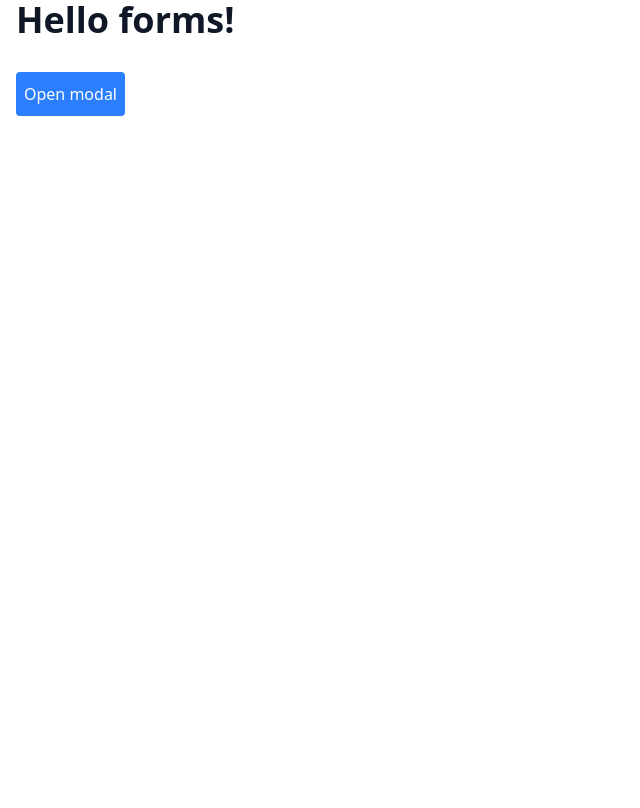
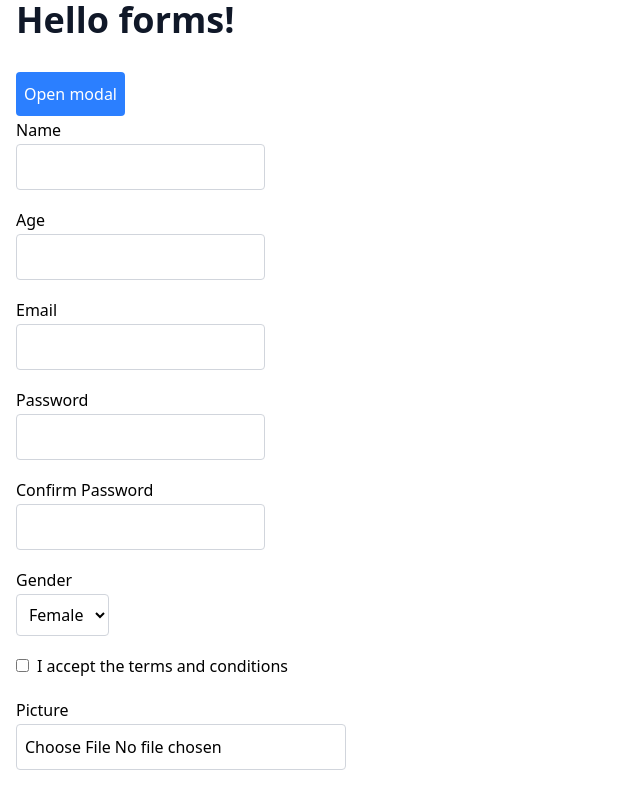
Before and after one commit to JulietBrn/rs-school-react, a React (Vite) app in the folder rs-react-app/: page / in a window 1280 px wide. Shown: the top 808 px of the page, without its empty margins (0-640 px from the left). Built offline with nearby package versions, Linux system fonts and the light colour scheme.

Commit message:
feat: add base modal layout

```diff
--- a/rs-react-app/src/components/Forms.tsx
+++ b/rs-react-app/src/components/Forms.tsx
@@ -1,8 +1,22 @@
 import React, { useState } from 'react';
 import Modal from './Modal';
+import { useForm } from 'react-hook-form';
+import { Gender } from './types';
+
+const INPUT_CLASS = 'border border-gray-300 p-2 rounded block mb-4';
 
 export default function Forms() {
   const [isOpen, setIsOpen] = useState(false);
+
+  const {
+    register,
+    handleSubmit,
+    watch,
+    formState: { errors },
+  } = useForm();
+
+  // input control to upload picture (validate size and extension, allow png jpeg, save in redux store as base64)
+  // autocomplete control to select country (all countries should be stored in the Redux store)
 
   return (
     <>
@@ -13,6 +27,142 @@ export default function Forms() {
       >
         Open modal
       </button>
+      <form>
+        {/* Name */}
+        <label htmlFor="name">Name</label>
+        <input
+          type="text"
+          id="name"
+          className={INPUT_CLASS}
+          autoComplete="name"
+          {...register('name', {
+            required: {
+              value: true,
+              message: 'Name is required',
+            },
+            pattern: {
+              value: /^[A-Z][a-zA-Z]*$/,
+              message: 'Name must start with an uppercase letter',
+            },
+          })}
+        />
+
+        {/* Age */}
+        <label htmlFor="age">Age</label>
+        <input
+          type="number"
+          id="age"
+          className={INPUT_CLASS}
+          {...register('age', {
+            required: {
+              value: true,
+              message: 'Age is required',
+            },
+            min: {
+              value: 0,
+              message: 'Age must be a positive number',
+            },
+          })}
+        />
+
+        {/* Email */}
+        <label htmlFor="email">Email</label>
+        <input
+          type="email"
+          id="email"
+          className={INPUT_CLASS}
+          autoComplete="email"
+          {...register('email', {
+            required: {
+              value: true,
+              message: 'Email is required',
+            },
+            pattern: {
+              value: /^[\w-]+(\.[\w-]+)*@([\w-]+\.)+[a-zA-Z]{2,7}$/,
+              message: 'Email is not valid',
+            },
+          })}
+        />
+
+        {/* Password */}
+        <label htmlFor="password">Password</label>
+        <input
+          type="password"
+          id="password"
+          className={INPUT_CLASS}
+          {...register('password', {
+            required: {
+              value: true,
+              message: 'Password is required',
+            },
+            minLength: {
+              value: 8,
+              message: 'Password must be at least 8 characters long',
+            },
+            validate: {
+              hasNumber: (value) =>
+                /[0-9]/.test(value) || 'Password must contain a number',
+              hasUppercase: (value) =>
+                /[A-Z]/.test(value) ||
+                'Password must contain an uppercase letter',
+              hasLowercase: (value) =>
+                /[a-z]/.test(value) ||
+                'Password must contain a lowercase letter',
+              hasSpecialChar: (value) =>
+                /[!@#$%^&*]/.test(value) ||
+                'Password must contain a special character',
+            },
+          })}
+        />
+
+        {/* Password check */}
+        <label htmlFor="confirmPassword">Confirm Password</label>
+        <input
+          autoComplete="new-password"
+          type="password"
+          id="confirmPassword"
+          className={INPUT_CLASS}
+          {...register('confirmPassword', {
+            required: {
+              value: true,
+              message: 'Confirm Password is required',
+            },
+            validate: {
+              matchesPreviousPassword: (value) => {
+                const { password } = watch();
+                return password === value || 'Passwords must match';
+              },
+            },
+          })}
+        />
+
+        {/* Gender */}
+        <label htmlFor="gender">Gender</label>
+        <select id="gender" className={INPUT_CLASS} {...register('gender')}>
+          <option value={Gender.female}>Female</option>
+          <option value={Gender.male}>Male</option>
+          <option value={Gender.other}>Other</option>
+        </select>
+
+        {/* Checkbox */}
+        <label className="block mb-4 ">
+          <input
+            type="checkbox"
+            className="mr-2 cursor-pointer"
+            {...register('terms')}
+          />
+          I accept the terms and conditions
+        </label>
+
+        {/* Picture upload */}
+        <label htmlFor="picture">Picture</label>
+        <input
+          type="file"
+          id="picture"
+          className={INPUT_CLASS}
+          {...register('picture')}
+        />
+      </form>
       {isOpen && (
         <Modal onClose={() => setIsOpen(false)}>
           <h3>Modal</h3>
--- /dev/null
+++ b/rs-react-app/src/components/types.ts
@@ -0,0 +1,7 @@
+export const Gender = {
+  female: 'female',
+  male: 'male',
+  other: 'other',
+} as const;
+
+export type Gender = (typeof Gender)[keyof typeof Gender];
```
